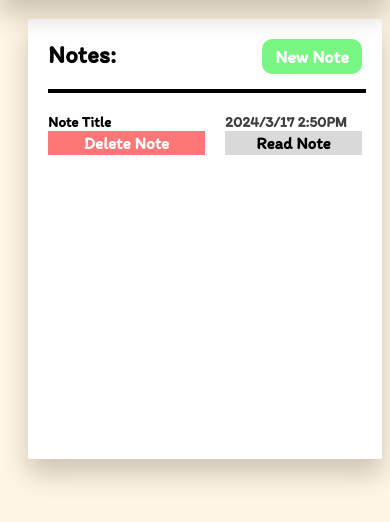
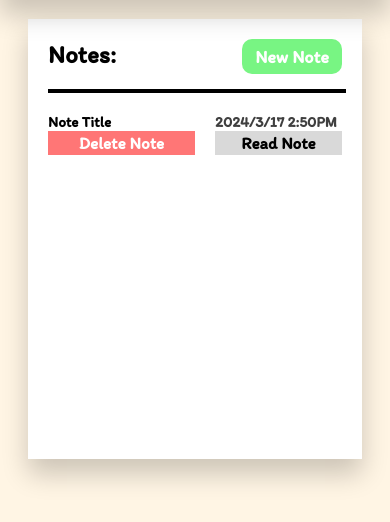
Before and after one commit to sabuka-dumbo/WellnessHub, a Django app: page /notes/ in a window 390 px wide. Shown: the part 121-643 px from the top of the page. Run offline with Django 5.2, Linux system fonts and the light colour scheme.

Commit message:
Mar 17, 2025, 10:52 PM

```diff
--- a/wellnesshub/wh/static/css/notes.css
+++ b/wellnesshub/wh/static/css/notes.css
@@ -310,6 +310,6 @@
 
     .notes-div {
         left: 20px;
-        width: calc(100% - 60px);
+        width: calc(100% - 80px);
     }
 }
```
